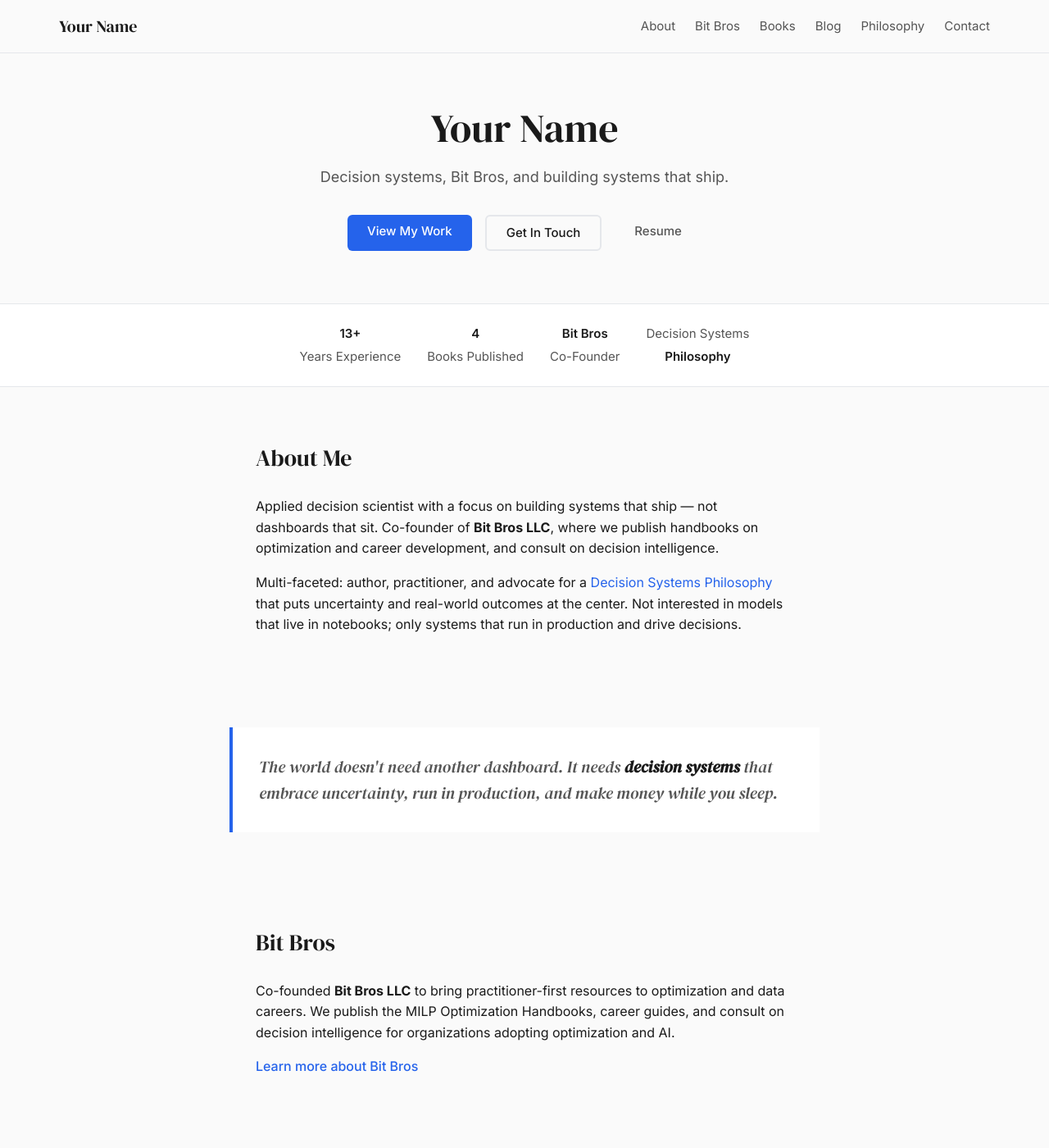
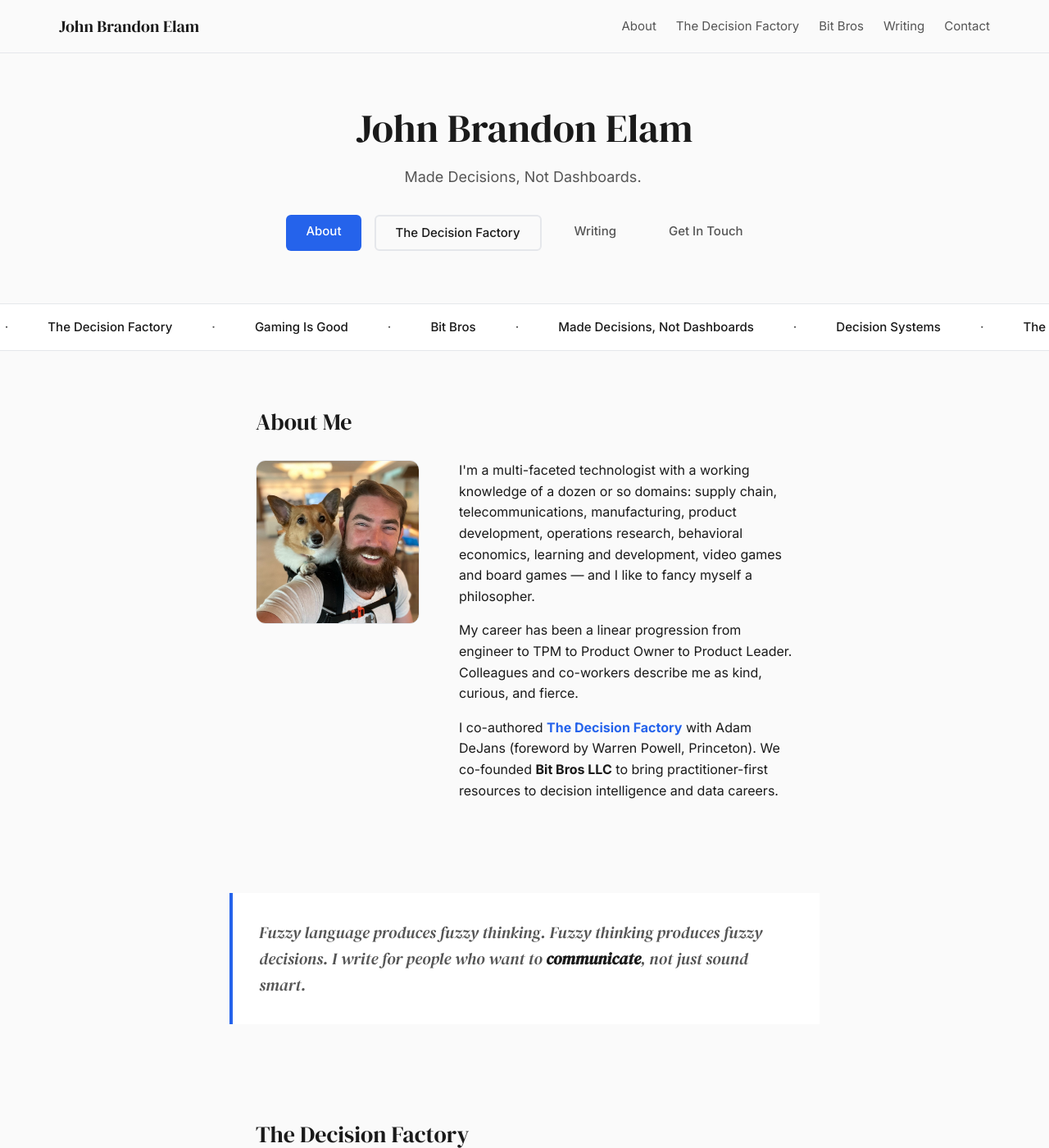
Before and after one commit to JohnBElam/my-site, a Jekyll site: the page built from index.html, in a window 1280 px wide and 1400 px high. Shown: the whole window at 82% size. Built offline with Jekyll 4.4.1, drawn with Linux system fonts in a browser that asks for light colours; some of the changed text lies outside the part shown.

Commit message:
Personal site rebuild: John's content, images, and dynamic UX
- Rebrand to John Brandon Elam, tagline 'Made Decisions, Not Dashboards.'
- About section with bio, author photo (corgi selfie), and book links
- Book covers: The Decision Factory, You Got the Data Job... Now What?
- Contact form via Formspree (no exposed email), LinkedIn/Medium/GitHub links
- Scroll-triggered reveal animations on sections
- Hero tagline typing effect with cursor
- Scrolling marquee (pause on hover) below hero
- Jekyll build CI workflow (.github/workflows/jekyll-build.yml)
- README with local dev, Formspree setup, and content notes

Made-with: Cursor

```diff
--- a/_config.yml
+++ b/_config.yml
@@ -1,8 +1,10 @@
 # Personal website — Jekyll config for GitHub Pages
-title: Your Name
-description: Decision systems, Bit Bros, and building systems that ship.
+title: John Brandon Elam
+description: Made Decisions, Not Dashboards.
 baseurl: "/my-site"
 url: "https://johnbelam.github.io"
+# Formspree form ID — get one at https://formspree.io (form emails you without exposing your address)
+formspree_id: ""
 markdown: kramdown
 highlighter: rouge
 permalink: pretty
--- /dev/null
+++ b/_includes/contact_form.html
@@ -0,0 +1,15 @@
+{% if site.formspree_id != nil and site.formspree_id != "" %}
+<form class="contact-form" action="https://formspree.io/f/{{ site.formspree_id }}" method="post">
+  <label for="contact-name">Name</label>
+  <input type="text" id="contact-name" name="name" required>
+  <label for="contact-email">Your email</label>
+  <input type="email" id="contact-email" name="email" required>
+  <label for="contact-subject">Subject</label>
+  <input type="text" id="contact-subject" name="subject">
+  <label for="contact-message">Message</label>
+  <textarea id="contact-message" name="message" rows="5" required></textarea>
+  <button type="submit" class="btn btn-primary">Send message</button>
+</form>
+{% else %}
+<p class="contact-form-placeholder"><strong>Contact form:</strong> Add your <code>formspree_id</code> to <code>_config.yml</code> (get a free form at <a href="https://formspree.io" target="_blank" rel="noopener">formspree.io</a> — messages will be emailed to you without exposing your address).</p>
+{% endif %}
--- a/_includes/header.html
+++ b/_includes/header.html
@@ -8,10 +8,9 @@
     </button>
     <ul class="nav-menu" id="nav-menu">
       <li><a href="{{ '/' | relative_url }}#about">About</a></li>
+      <li><a href="{{ '/' | relative_url }}#book">The Decision Factory</a></li>
       <li><a href="{{ '/' | relative_url }}#bitbros">Bit Bros</a></li>
-      <li><a href="{{ '/' | relative_url }}#books">Books</a></li>
-      <li><a href="{{ '/' | relative_url }}#blog">Blog</a></li>
-      <li><a href="{{ '/philosophy.html' | relative_url }}">Philosophy</a></li>
+      <li><a href="{{ '/' | relative_url }}#writing">Writing</a></li>
       <li><a href="{{ '/' | relative_url }}#contact">Contact</a></li>
     </ul>
   </nav>
--- a/assets/css/style.css
+++ b/assets/css/style.css
@@ -153,6 +153,21 @@ body {
   font-size: 1.125rem;
   color: var(--color-text-muted);
   margin: 0 0 var(--space-xl);
+  min-height: 1.5em;
+}
+
+.typed-tagline .typed-cursor {
+  display: inline-block;
+  width: 2px;
+  height: 1em;
+  background: var(--color-accent);
+  margin-left: 2px;
+  animation: blink 0.8s step-end infinite;
+  vertical-align: -0.1em;
+}
+
+@keyframes blink {
+  50% { opacity: 0; }
 }
 
 .hero-actions {
@@ -202,6 +217,99 @@ body {
 
 .btn-ghost:hover {
   color: var(--color-accent);
+}
+
+/* ----- Marquee (scrolling text) ----- */
+.marquee-wrap {
+  overflow: hidden;
+  padding: var(--space-md) 0;
+  border-top: 1px solid var(--color-border);
+  border-bottom: 1px solid var(--color-border);
+  background: #fff;
+}
+
+.marquee {
+  display: flex;
+  width: max-content;
+  animation: marquee 35s linear infinite;
+}
+
+.marquee-wrap:hover .marquee,
+.marquee-wrap.marquee-paused .marquee {
+  animation-play-state: paused;
+}
+
+.marquee span {
+  white-space: nowrap;
+  padding: 0 var(--space-lg);
+  font-size: 0.9375rem;
+  font-weight: 500;
+  color: var(--color-text-muted);
+}
+
+.marquee span:nth-child(odd) {
+  color: var(--color-text);
+}
+
+@keyframes marquee {
+  0% { transform: translateX(0); }
+  100% { transform: translateX(-50%); }
+}
+
+/* ----- Scroll reveal (initial state) ----- */
+.reveal {
+  opacity: 0;
+  transform: translateY(24px);
+  transition: opacity 0.6s ease-out, transform 0.6s ease-out;
+}
+
+.reveal.is-visible {
+  opacity: 1;
+  transform: translateY(0);
+}
+
+/* Hero title reveals immediately */
+.hero .hero-title.reveal {
+  opacity: 1;
+  transform: none;
+}
+
+/* ----- About photo + text row ----- */
+.about-row {
+  display: flex;
+  gap: var(--space-2xl);
+  align-items: flex-start;
+  margin-top: var(--space-lg);
+}
+
+.about-photo {
+  flex-shrink: 0;
+}
+
+.about-photo img {
+  width: 200px;
+  height: 200px;
+  object-fit: cover;
+  border-radius: 12px;
+  border: 1px solid var(--color-border);
+}
+
+.about-text {
+  flex: 1;
+  min-width: 0;
+}
+
+@media (max-width: 640px) {
+  .about-row {
+    flex-direction: column;
+    align-items: center;
+    text-align: center;
+  }
+
+  .about-photo img {
+    width: 180px;
+    height: 180px;
+  }
 }
 
 /* ----- Stats strip ----- */
@@ -461,6 +569,80 @@ body {
 }
 
 /* ----- Contact ----- */
+.contact-form {
+  max-width: 28rem;
+  margin: var(--space-lg) 0;
+}
+
+.contact-form label {
+  display: block;
+  font-size: 0.875rem;
+  font-weight: 500;
+  margin-top: var(--space-md);
+  margin-bottom: var(--space-xs);
+}
+
+.contact-form label:first-of-type {
+  margin-top: 0;
+}
+
+.contact-form input,
+.contact-form textarea {
+  width: 100%;
+  padding: var(--space-sm) var(--space-md);
+  font-family: var(--font-sans);
+  font-size: 1rem;
+  border: 1px solid var(--color-border);
+  border-radius: 6px;
+  background: #fff;
+}
+
+.contact-form input:focus,
+.contact-form textarea:focus {
+  outline: none;
+  border-color: var(--color-accent);
+  box-shadow: 0 0 0 3px rgba(37, 99, 235, 0.15);
+}
+
+.contact-form textarea {
+  resize: vertical;
+  min-height: 6rem;
+}
+
+.contact-form button {
+  margin-top: var(--space-lg);
+  cursor: pointer;
+}
+
+.contact-form-placeholder {
+  padding: var(--space-md);
+  background: #f3f4f6;
+  border-radius: 6px;
+  font-size: 0.9375rem;
+}
+
+.contact-form-placeholder code {
+  font-size: 0.875em;
+  background: #e5e7eb;
+  padding: 2px 6px;
+  border-radius: 4px;
+}
+
+.contact-socials {
+  margin-top: var(--space-xl);
+  font-size: 0.9375rem;
+}
+
+.contact-socials a {
+  color: var(--color-accent);
+  text-decoration: none;
+  font-weight: 500;
+}
+
+.contact-socials a:hover {
+  text-decoration: underline;
+}
+
 .contact-links {
   list-style: none;
   margin: 0;
--- a/assets/js/main.js
+++ b/assets/js/main.js
@@ -1,11 +1,75 @@
 (function () {
+  'use strict';
+
+  // ----- Mobile nav toggle -----
   var toggle = document.querySelector('.nav-toggle');
   var menu = document.querySelector('.nav-menu');
-  if (!toggle || !menu) return;
+  if (toggle && menu) {
+    toggle.addEventListener('click', function () {
+      var expanded = toggle.getAttribute('aria-expanded') === 'true';
+      toggle.setAttribute('aria-expanded', !expanded);
+      menu.classList.toggle('is-open', !expanded);
+    });
+  }
 
-  toggle.addEventListener('click', function () {
-    var expanded = toggle.getAttribute('aria-expanded') === 'true';
-    toggle.setAttribute('aria-expanded', !expanded);
-    menu.classList.toggle('is-open', !expanded);
-  });
+  // ----- Marquee: pause on hover -----
+  var marqueeWrap = document.querySelector('.marquee-wrap');
+  if (marqueeWrap) {
+    marqueeWrap.addEventListener('mouseenter', function () {
+      marqueeWrap.classList.add('marquee-paused');
+    });
+    marqueeWrap.addEventListener('mouseleave', function () {
+      marqueeWrap.classList.remove('marquee-paused');
+    });
+  }
+
+  // ----- Scroll reveal: add .is-visible when element enters view -----
+  var revealEls = document.querySelectorAll('.reveal');
+  if (revealEls.length && 'IntersectionObserver' in window) {
+    var revealObserver = new IntersectionObserver(function (entries) {
+      entries.forEach(function (entry) {
+        if (entry.isIntersecting) {
+          entry.target.classList.add('is-visible');
+        }
+      });
+    }, { rootMargin: '0px 0px -40px 0px', threshold: 0.01 });
+
+    revealEls.forEach(function (el) {
+      revealObserver.observe(el);
+    });
+  } else {
+    revealEls.forEach(function (el) {
+      el.classList.add('is-visible');
+    });
+  }
+
+  // ----- Typing effect on hero tagline -----
+  var taglineEl = document.querySelector('.typed-tagline');
+  if (taglineEl) {
+    var fullText = taglineEl.getAttribute('data-typed') || taglineEl.textContent;
+    if (fullText) {
+      taglineEl.textContent = '';
+      var cursor = document.createElement('span');
+      cursor.className = 'typed-cursor';
+      cursor.setAttribute('aria-hidden', 'true');
+      taglineEl.appendChild(cursor);
+
+      var index = 0;
+      var speed = 50;
+
+      function typeChar() {
+        if (index < fullText.length) {
+          var span = document.createTextNode(fullText.charAt(index));
+          taglineEl.insertBefore(span, cursor);
+          index++;
+          setTimeout(typeChar, speed);
+        } else {
+          cursor.style.animation = 'none';
+          cursor.style.opacity = '0';
+        }
+      }
+
+      setTimeout(typeChar, 400);
+    }
+  }
 })();
--- a/index.html
+++ b/index.html
@@ -1,61 +1,68 @@
 ---
 layout: default
 title: Home
-description: Decision systems, Bit Bros, and building systems that ship.
+description: Made Decisions, Not Dashboards. Decision systems, games, honest thinking.
 ---
 
 <section class="hero" id="hero">
-  <h1 class="hero-title">{{ site.title }}</h1>
-  <p class="hero-tagline">{{ site.description }}</p>
+  <h1 class="hero-title reveal">{{ site.title }}</h1>
+  <p class="hero-tagline typed-tagline" data-typed="{{ site.description }}">{{ site.description }}</p>
   <div class="hero-actions">
-    <a href="#about" class="btn btn-primary">View My Work</a>
-    <a href="#contact" class="btn btn-secondary">Get In Touch</a>
-    <a href="#" class="btn btn-ghost">Resume</a>
+    <a href="#about" class="btn btn-primary">About</a>
+    <a href="#book" class="btn btn-secondary">The Decision Factory</a>
+    <a href="#writing" class="btn btn-ghost">Writing</a>
+    <a href="#contact" class="btn btn-ghost">Get In Touch</a>
   </div>
 </section>
 
-<section class="stats-strip" aria-label="Highlights">
-  <ul class="stats-list">
-    <li><span class="stat-value">13+</span> <span class="stat-label">Years Experience</span></li>
-    <li><span class="stat-value">4</span> <span class="stat-label">Books Published</span></li>
-    <li><span class="stat-value">Bit Bros</span> <span class="stat-label">Co-Founder</span></li>
-    <li><span class="stat-label">Decision Systems</span> <span class="stat-value">Philosophy</span></li>
-  </ul>
-</section>
-
-<section class="section section-about" id="about">
-  <h2 class="section-title">About Me</h2>
-  <div class="section-content prose">
-    <p>Applied decision scientist with a focus on building systems that ship — not dashboards that sit. Co-founder of <strong>Bit Bros LLC</strong>, where we publish handbooks on optimization and career development, and consult on decision intelligence.</p>
-    <p>Multi-faceted: author, practitioner, and advocate for a <a href="{{ '/philosophy.html' | relative_url }}">Decision Systems Philosophy</a> that puts uncertainty and real-world outcomes at the center. Not interested in models that live in notebooks; only systems that run in production and drive decisions.</p>
+<section class="marquee-wrap" aria-hidden="true">
+  <div class="marquee">
+    <span>Decision Systems</span><span>·</span><span>The Decision Factory</span><span>·</span><span>Gaming Is Good</span><span>·</span><span>Bit Bros</span><span>·</span><span>Made Decisions, Not Dashboards</span><span>·</span>
+    <span>Decision Systems</span><span>·</span><span>The Decision Factory</span><span>·</span><span>Gaming Is Good</span><span>·</span><span>Bit Bros</span><span>·</span><span>Made Decisions, Not Dashboards</span><span>·</span>
   </div>
 </section>
 
-<blockquote class="pullquote">
-  The world doesn't need another dashboard. It needs <strong>decision systems</strong> that embrace uncertainty, run in production, and make money while you sleep.
-</blockquote>
-
-<section class="section section-bitbros" id="bitbros">
-  <h2 class="section-title">Bit Bros</h2>
-  <div class="section-content prose">
-    <p>Co-founded <strong>Bit Bros LLC</strong> to bring practitioner-first resources to optimization and data careers. We publish the MILP Optimization Handbooks, career guides, and consult on decision intelligence for organizations adopting optimization and AI.</p>
-    <p><a href="{{ '/bitbros.html' | relative_url }}" class="link-cta">Learn more about Bit Bros</a></p>
+<section class="section section-about reveal" id="about">
+  <h2 class="section-title">About Me</h2>
+  <div class="about-row">
+    <div class="about-photo">
+      <img src="{{ '/assets/images/author/john-corgi.png' | relative_url }}" alt="John Brandon Elam" width="280" height="280" loading="lazy">
+    </div>
+    <div class="section-content prose about-text">
+    <p>I'm a multi-faceted technologist with a working knowledge of a dozen or so domains: supply chain, telecommunications, manufacturing, product development, operations research, behavioral economics, learning and development, video games and board games — and I like to fancy myself a philosopher.</p>
+    <p>My career has been a linear progression from engineer to TPM to Product Owner to Product Leader. Colleagues and co-workers describe me as kind, curious, and fierce.</p>
+    <p>I co-authored <strong><a href="#book">The Decision Factory</a></strong> with Adam DeJans (foreword by Warren Powell, Princeton). We co-founded <strong>Bit Bros LLC</strong> to bring practitioner-first resources to decision intelligence and data careers.</p>
+    </div>
   </div>
 </section>
 
-<section class="section section-books" id="books">
-  <h2 class="section-title">Books & Publications</h2>
-  <p class="section-intro">Published under Bit Bros LLC and beyond.</p>
+<blockquote class="pullquote reveal">
+  Fuzzy language produces fuzzy thinking. Fuzzy thinking produces fuzzy decisions. I write for people who want to <strong>communicate</strong>, not just sound smart.
+</blockquote>
+
+<section class="section section-book reveal" id="book">
+  <h2 class="section-title">The Decision Factory</h2>
+  <p class="section-intro">A novel about decisions under uncertainty. Amazon #1 Best Seller in Business Operations Research. Foreword by Warren B. Powell, Princeton University.</p>
   <div class="books-grid">
     {% for book in site.data.books %}
       {% include book_card.html book=book %}
     {% endfor %}
   </div>
-  <p class="section-cta"><a href="{{ '/books.html' | relative_url }}" class="link-cta">View all books</a></p>
+  {% if site.data.books.size > 1 %}
+  <p class="section-cta"><a href="{{ '/books.html' | relative_url }}" class="link-cta">All books</a></p>
+{% endif %}
 </section>
 
-<section class="section section-blog" id="blog">
-  <h2 class="section-title">Blog</h2>
+<section class="section section-bitbros reveal" id="bitbros">
+  <h2 class="section-title">Bit Bros</h2>
+  <div class="section-content prose">
+    <p>Co-founded <strong>Bit Bros LLC</strong> with Adam DeJans. We publish handbooks on optimization and career development, and consult on decision intelligence. <a href="https://bitbrosdata.com" target="_blank" rel="noopener" class="link-cta">bitbrosdata.com</a></p>
+  </div>
+</section>
+
+<section class="section section-writing reveal" id="writing">
+  <h2 class="section-title">Writing</h2>
+  <p class="section-intro">Decision systems essays and <em>Gaming Is Good</em> — game reviews that connect play to professional decision-making.</p>
 
   <h3 class="subsection-title">Latest (on-site)</h3>
   <ul class="post-list">
@@ -69,27 +76,19 @@ description: Decision systems, Bit Bros, and building systems that ship.
   </ul>
   {% if site.posts.size > 0 %}<p><a href="{{ '/blog.html' | relative_url }}" class="link-cta">All posts</a></p>{% endif %}
 
-  <h3 class="subsection-title">Writing elsewhere</h3>
+  <h3 class="subsection-title">Elsewhere (Medium)</h3>
   {% include external_links_list.html %}
 </section>
 
-<section class="section section-philosophy" id="philosophy-preview">
-  <h2 class="section-title">Decision Systems Philosophy</h2>
+<section class="section section-contact reveal" id="contact">
+  <h2 class="section-title">Get In Touch</h2>
   <div class="section-content prose">
-    <p>A growing set of ideas about decisions under uncertainty: policies over plans, systems that ship, and why the best decision science is practitioner-first. Start with the manifesto and explore the essays as they grow.</p>
-    <p><a href="{{ '/philosophy.html' | relative_url }}" class="link-cta">Read more</a></p>
+    <p>Interested in decision systems, product leadership, or collaboration? Send a message — it'll reach me without exposing my inbox to the world.</p>
+    {% include contact_form.html %}
+    <p class="contact-socials">
+      <a href="https://linkedin.com/in/johnbleam" target="_blank" rel="noopener">LinkedIn</a> ·
+      <a href="https://medium.com/@john-elam" target="_blank" rel="noopener">Medium</a> ·
+      <a href="https://github.com/johnbelam" target="_blank" rel="noopener">GitHub</a>
+    </p>
   </div>
 </section>
-
-<section class="section section-contact" id="contact">
-  <h2 class="section-title">Get In Touch</h2>
-  <div class="section-content prose">
-    <p>Interested in optimization consulting, speaking, or collaboration? Let's connect.</p>
-    <ul class="contact-links">
-      <li><a href="mailto:you@example.com">Email</a></li>
-      <li><a href="https://linkedin.com/in/yourprofile" target="_blank" rel="noopener">LinkedIn</a></li>
-      <li><a href="https://github.com/yourusername" target="_blank" rel="noopener">GitHub</a></li>
-      <li><a href="#">Calendly</a></li>
-    </ul>
-  </div>
-</section>
```
Also changed, not shown: _data/books.yml (+8 -13 lines), _data/external_links.yml (+6 -9 lines), .github/workflows/jekyll-build.yml (added), README.md, assets/images/author/john-corgi.png (added), assets/images/author/john-motorcycle.png (added), assets/images/books/data-job-now-what.png (added), assets/images/books/decision-factory.png (added).
